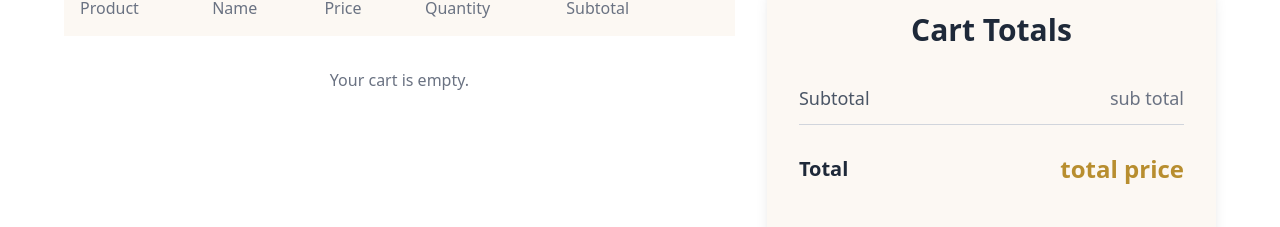
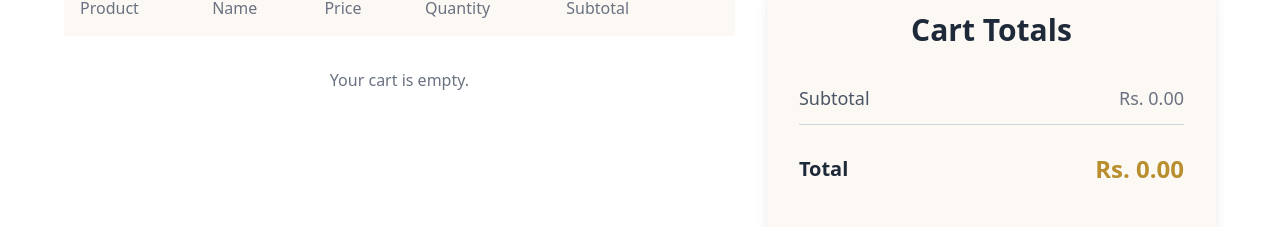
Before and after one commit to aayasIbrahim/Furniro, a Next.js app: page /cart in a window 1280 px wide. Shown: the part 400-627 px from the top of the page. Built offline with nearby package versions, Linux system fonts and the light colour scheme.

Commit message:
testing 1

```diff
--- a/src/app/products/[id]/page.tsx
+++ b/src/app/products/[id]/page.tsx
@@ -4,6 +4,7 @@ import Image from "next/image";
 import ProductDetail from "@/components/products/ProductsDetails";
 import RelatedProduct from "@/components/products/RelatedProduct";
 import { useDispatch, useSelector } from "react-redux";
+import { RootState } from "@/app/store/store";
 import {
   addToCart,
   removeFromCart,
@@ -12,6 +13,7 @@ import {
 } from "@/app/redux/carts/cartSlice";
 import Button from "@/components/ul/Button";
 import CartDrawer from "@/components/products/CartDrawer";
+
 
 
 // 🛍️ Product Data
@@ -99,7 +101,7 @@ const ProductPage = ({ params }: Props) => {
   const handleCloseCart = () => setIsCartOpen(false);
 
   const product = products.find((p) => p.id === Number(id));
-  const cartItems = useSelector((state: any) => state.carts.items);
+  const cartItems = useSelector((state: RootState) => state.carts.items);
 
   const [selectedSize, setSelectedSize] = useState<string>("M");
   const [selectedColor, setSelectedColor] = useState<string>("Black");
@@ -107,7 +109,7 @@ const ProductPage = ({ params }: Props) => {
   if (!product) return <div className="text-center py-20">Product not found!</div>;
 
   // Check if product is already in cart
-  const existingCartItem = cartItems.find((item: any) => item.id === product.id);
+  const existingCartItem = cartItems.find((item) => item.id === product.id);
   const quantity = existingCartItem ? existingCartItem.quantity : 1;
 
   // Add to cart or increment
@@ -280,61 +282,3 @@ const ProductPage = ({ params }: Props) => {
 };
 
 export default ProductPage;
-
-
-// import mongoose from "mongoose";
-
-// const productSchema = new mongoose.Schema(
-//   {
-//     name: { type: String, required: true, trim: true },
-//     slug: { type: String, required: true, unique: true },
-//     description: { type: String },
-//     category: { type: String },
-//     brand: { type: String },
-//     price: { type: Number, required: true },
-//     oldPrice: { type: Number },
-//     discount: { type: Number },
-//     currency: { type: String, default: "BDT" },
-//     stock: { type: Number, default: 0 },
-//     inStock: { type: Boolean, default: true },
-
-//     images: [
-//       {
-//         url: { type: String, required: true },
-//         alt: String,
-//         isPrimary: { type: Boolean, default: false },
-//       },
-//     ],
-
-//     variants: {
-//       colors: [
-//         {
-//           name: String,
-//           hex: String,
-//           image: String,
-//         },
-//       ],
-//       sizes: [String],
-//     },
-
-//     rating: { type: Number, default: 0 },
-//     numReviews: { type: Number, default: 0 },
-//     reviews: [
-//       {
-//         userId: { type: mongoose.Schema.Types.ObjectId, ref: "User" },
-//         name: String,
-//         rating: Number,
-//         comment: String,
-//         createdAt: { type: Date, default: Date.now },
-//       },
-//     ],
-
-//     tags: [String],
-//     badge: String,
-//     isFeatured: { type: Boolean, default: false },
-//   },
-//   { timestamps: true }
-// );
-
-// export default mongoose.models.Product ||
-//   mongoose.model("Product", productSchema);
--- a/src/app/redux/carts/cartSlice.ts
+++ b/src/app/redux/carts/cartSlice.ts
@@ -1,4 +1,5 @@
 import { createSlice, PayloadAction } from "@reduxjs/toolkit";
+
 interface CartItem {
   id: number;
   name: string;
@@ -6,7 +7,7 @@ interface CartItem {
   imageUrl: string;
   quantity: number;
   size: string;
-  color: string
+  color: string;
 }
 
 interface CartState {
@@ -21,10 +22,10 @@ const initialState: CartState = {
   totalPrice: 0,
 };
 
-//helper function
+// Helper function to calculate totals
 const calculateTotals = (items: CartItem[]) => {
   const totalQuantity = items.reduce((acc, item) => acc + item.quantity, 0);
-  const totalPrice = items.reduce((acc, item) => acc + item.quantity * item.price, 0);
+  const totalPrice = items.reduce((acc, item) => acc + item.price * item.quantity, 0);
   return { totalQuantity, totalPrice };
 };
 
@@ -32,31 +33,30 @@ const cartSlice = createSlice({
   name: "cart",
   initialState,
   reducers: {
-    addToCart: (state, action: PayloadAction<Omit<CartItem, "quantity">>) => {
+    addToCart: (state, action: PayloadAction<CartItem>) => {
       const existingItem = state.items.find((item) => item.id === action.payload.id);
 
       if (existingItem) {
-        existingItem.quantity += 1;
+        existingItem.quantity += action.payload.quantity; // Add incoming quantity
       } else {
-        state.items.push({ ...action.payload, quantity: 1 });
+        state.items.push({ ...action.payload });
       }
 
       Object.assign(state, calculateTotals(state.items));
-      //Object.assing(target,source)
     },
 
-    removeFromCart: (state, action: PayloadAction<string | number>) => {
+    removeFromCart: (state, action: PayloadAction<number | string>) => {
       state.items = state.items.filter((item) => item.id !== action.payload);
       Object.assign(state, calculateTotals(state.items));
     },
 
-    incrementQuantity: (state, action: PayloadAction<string | number>) => {
+    incrementQuantity: (state, action: PayloadAction<number | string>) => {
       const item = state.items.find((i) => i.id === action.payload);
       if (item) item.quantity += 1;
       Object.assign(state, calculateTotals(state.items));
     },
 
-    decrementQuantity: (state, action: PayloadAction<string | number>) => {
+    decrementQuantity: (state, action: PayloadAction<number | string>) => {
       const item = state.items.find((i) => i.id === action.payload);
       if (item && item.quantity > 1) item.quantity -= 1;
       Object.assign(state, calculateTotals(state.items));
@@ -70,7 +70,12 @@ const cartSlice = createSlice({
   },
 });
 
-export const { addToCart, removeFromCart, incrementQuantity, decrementQuantity, clearCart } =
-  cartSlice.actions;
+export const {
+  addToCart,
+  removeFromCart,
+  incrementQuantity,
+  decrementQuantity,
+  clearCart,
+} = cartSlice.actions;
 
 export default cartSlice.reducer;
--- a/src/components/cart/ShoppingCart.tsx
+++ b/src/components/cart/ShoppingCart.tsx
@@ -1,6 +1,6 @@
 "use client";
 
-import React from "react";
+import React, { useMemo } from "react";
 import { useSelector, useDispatch } from "react-redux";
 import Image from "next/image";
 import { useRouter } from "next/navigation";
@@ -10,19 +10,27 @@ import {
   decrementQuantity,
   clearCart,
 } from "@/app/redux/carts/cartSlice";
+import { RootState } from "@/app/store/store";
 
 const ShoppingCart = () => {
   const router = useRouter();
   const dispatch = useDispatch();
 
   // 🛒 Redux cart state
- const cartItems = useSelector((state: any) => state.carts.items);
+  const cartItems = useSelector((state: RootState) => state.carts.items);
+
   const ACCENT_COLOR = "bg-[#B88E2F]";
   const ACCENT_TEXT = "text-[#B88E2F]";
   const BG_LIGHT = "bg-[#FCF8F3]";
 
   const formatPrice = (price: number) =>
     `Rs. ${price.toLocaleString("en-IN", { minimumFractionDigits: 2 })}`;
+
+  // subtotal and total calculation
+  const { subtotal, total } = useMemo(() => {
+    const sub = cartItems.reduce((acc, item) => acc + item.price * item.quantity, 0);
+    return { subtotal: sub, total: sub };
+  }, [cartItems]);
 
   return (
     <div className="p-8 md:p-16 max-w-7xl mx-auto font-sans">
@@ -42,7 +50,7 @@ const ShoppingCart = () => {
             </thead>
             <tbody>
               {cartItems.length > 0 ? (
-                cartItems .map((item) => (
+                cartItems.map((item) => (
                   <tr key={item.id} className="border-b border-gray-200 last:border-b-0">
                     <td className="py-5 pr-4 w-28 relative h-20">
                       <Image
@@ -100,12 +108,12 @@ const ShoppingCart = () => {
 
           <div className="flex justify-between items-center py-3 border-b border-gray-300">
             <span className="text-lg text-gray-600">Subtotal</span>
-            <span className="text-lg text-gray-500 font-medium">sub total</span>
+            <span className="text-lg text-gray-500 font-medium">{formatPrice(subtotal)}</span>
           </div>
 
           <div className="flex justify-between items-center py-3 mt-4">
             <span className="text-xl font-bold text-gray-800">Total</span>
-            <span className={`text-2xl font-bold ${ACCENT_TEXT}`}>total price</span>
+            <span className={`text-2xl font-bold ${ACCENT_TEXT}`}>{formatPrice(total)}</span>
           </div>
 
           <button
--- a/src/components/products/CartDrawer.tsx
+++ b/src/components/products/CartDrawer.tsx
@@ -2,6 +2,7 @@
 
 import React, { useMemo } from "react";
 import Image from "next/image";
+import Link from "next/link";
 
 // --- Types ---
 type CartItemType = {
@@ -152,9 +153,9 @@ const CartDrawer: React.FC<CartDrawerProps> = ({ isOpen, onClose, cartItems, onR
               <button className="flex-1 px-4 py-2 text-sm font-semibold text-gray-800 border border-gray-400 rounded-lg hover:bg-gray-100 transition duration-150">
                 Cart
               </button>
-              <button className="flex-1 px-4 py-2 text-sm font-semibold text-white bg-yellow-600 rounded-lg shadow-md hover:bg-yellow-700 transition duration-150">
+              <Link href='/checkout' className="flex-1 px-4 py-2 text-sm font-semibold text-white bg-yellow-600 rounded-lg shadow-md hover:bg-yellow-700 transition duration-150">
                 Checkout
-              </button>
+              </Link>
               <button className="flex-1 px-4 py-2 text-sm font-semibold text-gray-800 border border-gray-400 rounded-lg hover:bg-gray-100 transition duration-150 hidden sm:inline-block">
                 Comparison
               </button>
```
